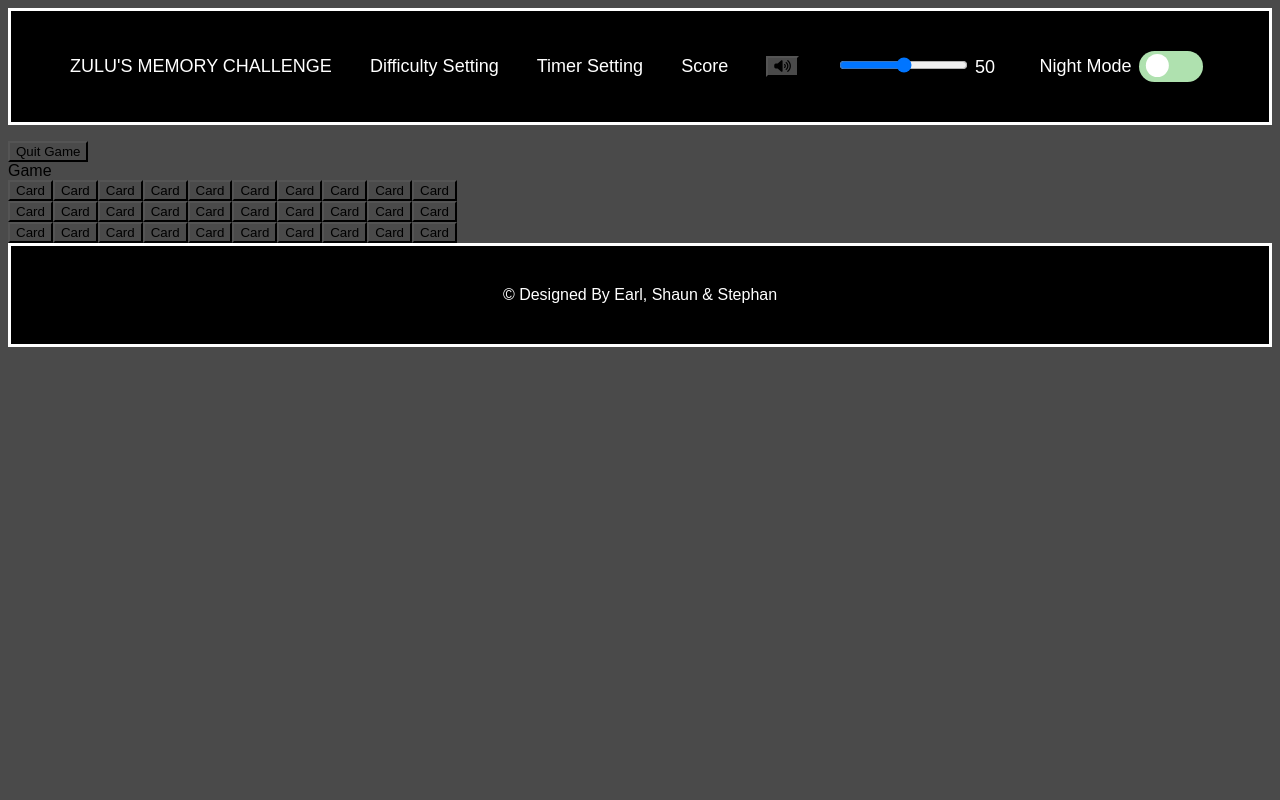
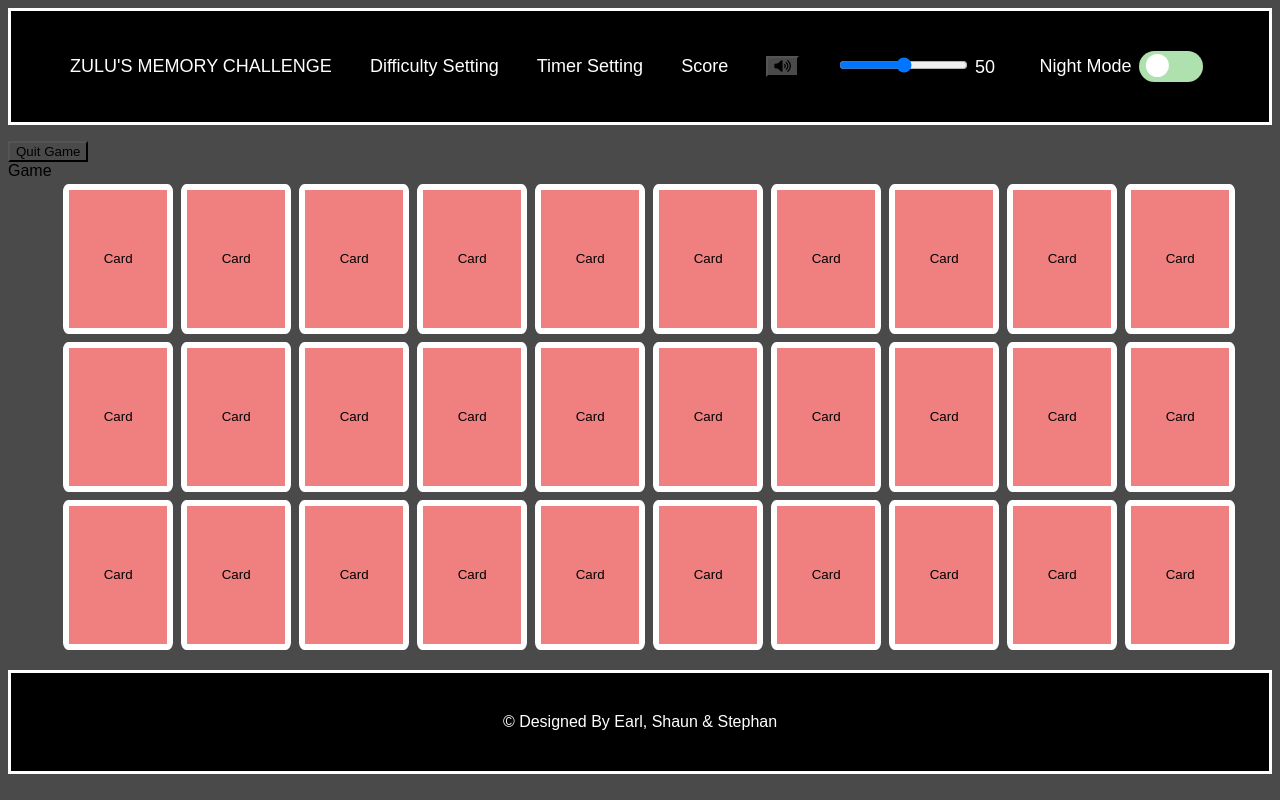
Before and after one commit to earldenzel/zulu_memory_challenge, a plain HTML site: page frontend/index.html in a window 1280 px wide. Both pictures are taken after a click on the button "Start Game". Drawn offline with nearby package versions, Linux system fonts and the light colour scheme; no server answers.

Commit message:
CSS style decoration of Cards

```diff
--- a/frontend/style.css
+++ b/frontend/style.css
@@ -136,3 +136,18 @@ input:checked + #darkToggleLabel::before{
     margin: 0%;
     padding: 0%;
 }
+
+#footer{
+    margin-top: 2vh;
+}
+.gamecard{
+    color:black;
+    height: 150px;
+    width: 110px;
+    margin: 0.5vh;
+    background-color: lightcoral;
+    border: solid white 6px;
+    border-radius: 5%;
+    position:relative;
+    left:4vw;
+}
```
